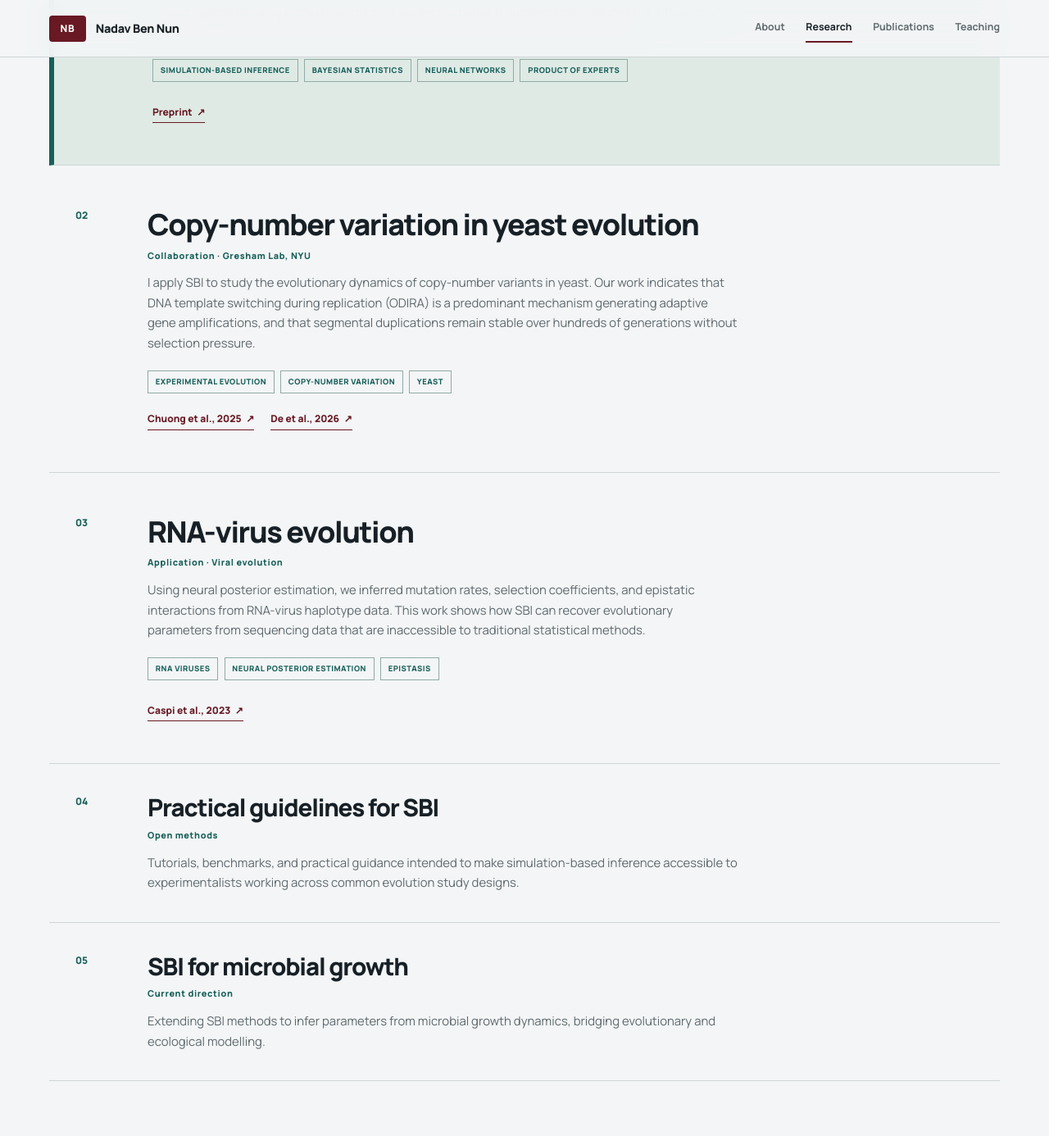
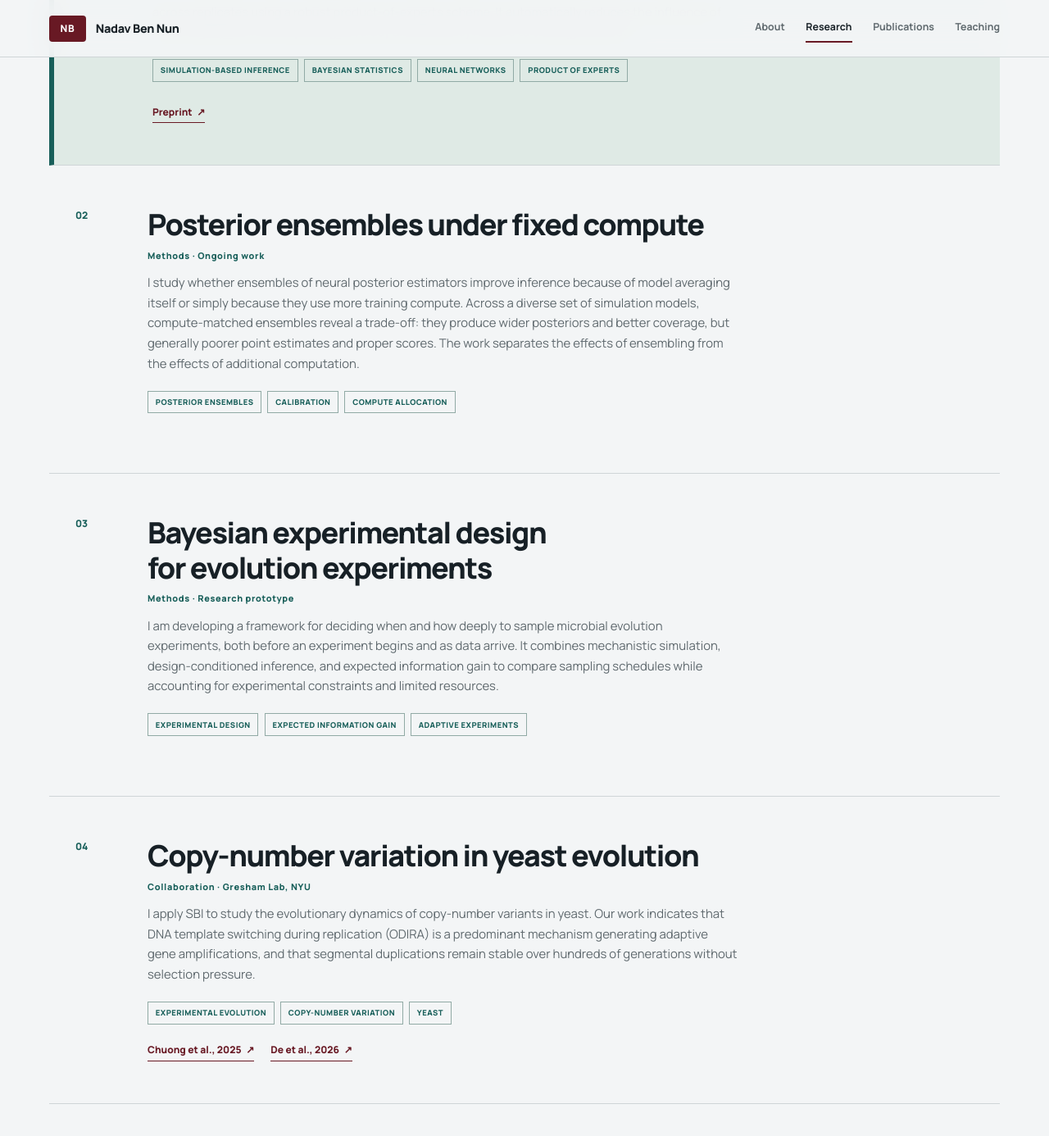
Before and after one commit to nadavbennun1/nadavbennun1.github.io, a Jekyll site: the page built from research.md, in a window 1280 px wide and 1400 px high, scrolled down 610 px. Shown: the top 1386 px of the window at 82% size. Built offline with Jekyll 4.4.1, drawn with Linux system fonts in a browser that asks for light colours.

Commit message:
Refine profile and expand research projects

```diff
--- a/_config.yml
+++ b/_config.yml
@@ -21,5 +21,5 @@ nav:
 # Social links
 email: nadavbennun1@mail.tau.ac.il
 google_scholar: # add your Google Scholar ID
-github: # add your GitHub username
+github: nadavbennun1
 twitter: # add your Twitter/X handle if any
--- a/_includes/header.html
+++ b/_includes/header.html
@@ -26,35 +26,45 @@
     this.setAttribute('aria-expanded', isOpen);
   });
 
-  document.querySelectorAll('[data-copy-email]').forEach(function (button) {
-    button.addEventListener('click', async function () {
-      const email = this.dataset.copyEmail;
-      const label = this.querySelector('[data-copy-label]');
-      let copied = false;
-
+  async function copyEmail(email) {
+    if (navigator.clipboard && window.isSecureContext) {
       try {
         await navigator.clipboard.writeText(email);
-        copied = true;
+        return;
       } catch (error) {
+        // Some browsers expose the Clipboard API but block it; use the legacy fallback.
+      }
+    }
+
     const fallback = document.createElement('textarea');
     fallback.value = email;
     fallback.setAttribute('readonly', '');
     fallback.style.position = 'fixed';
-        fallback.style.opacity = '0';
+    fallback.style.left = '-9999px';
     document.body.appendChild(fallback);
     fallback.select();
-        copied = document.execCommand('copy');
+    const copied = document.execCommand('copy');
     fallback.remove();
+
+    if (!copied) throw new Error('Copy command failed');
   }
 
-      if (copied) {
+  document.addEventListener('click', async function (event) {
+    const button = event.target.closest('[data-copy-email]');
+    if (!button) return;
+
+    const label = button.querySelector('[data-copy-label]');
+
+    try {
+      await copyEmail(button.dataset.copyEmail);
       label.textContent = 'Copied!';
-        this.classList.add('is-copied');
-        window.setTimeout(() => {
+      button.classList.add('is-copied');
+      window.setTimeout(function () {
         label.textContent = 'Email';
-          this.classList.remove('is-copied');
+        button.classList.remove('is-copied');
       }, 2000);
+    } catch (error) {
+      label.textContent = 'Copy failed';
     }
   });
-  });
 </script>
--- a/assets/css/style.css
+++ b/assets/css/style.css
@@ -282,15 +282,7 @@ h1, h2, h3 { text-wrap: balance; }
   font-size: 0.95rem;
 }
 
-.portrait { position: relative; padding: 0 1rem 1rem 0; }
-
-.portrait::before {
-  content: "";
-  position: absolute;
-  inset: 1.2rem 0 0 1.2rem;
-  z-index: 0;
-  background: var(--sage);
-}
+.portrait { position: relative; }
 
 .portrait-frame {
   position: relative;
@@ -324,9 +316,8 @@ h1, h2, h3 { text-wrap: balance; }
 
 .profile-section { padding-inline: 0; }
 .profile-facts { display: grid; grid-template-columns: repeat(2, 1fr); border-top: 1px solid var(--line); border-bottom: 1px solid var(--line); }
-.profile-facts div { min-height: 9rem; padding: 1.4rem 1.4rem 1.4rem 0; border-right: 1px solid var(--line); border-top: 5px solid var(--wine); }
-.profile-facts div:nth-child(2) { border-top-color: var(--teal); border-right: 0; }
-.profile-facts .education-fact { grid-column: 1 / -1; min-height: 0; padding-right: 0; border-top-color: var(--gold); border-right: 0; }
+.profile-facts div { min-height: 9rem; padding: 1.4rem 1.4rem 1.4rem 0; border-top: 5px solid var(--wine); }
+.profile-facts .education-fact { grid-column: 1 / -1; min-height: 0; padding-right: 0; }
 .profile-facts dt { margin-bottom: 1.25rem; color: var(--muted); font-size: 0.63rem; font-weight: 800; letter-spacing: 0.09em; text-transform: uppercase; }
 .profile-facts dd { font-size: 0.98rem; font-weight: 700; line-height: 1.5; }
 .education-list { display: grid; grid-template-columns: repeat(3, 1fr); gap: 1.5rem; padding: 0; list-style: none; }
@@ -335,6 +326,9 @@ h1, h2, h3 { text-wrap: balance; }
 
 .elsewhere-section { background: var(--sage); border-left: 8px solid var(--teal); }
 .elsewhere-copy { display: grid; grid-template-columns: 1fr 1fr; gap: 2rem clamp(2rem, 7vw, 6rem); color: #34423f; font-size: 1rem; font-weight: 600; line-height: 1.65; }
+
+.hero .text-links a,
+.hero .text-links button { font-size: 0.9rem; }
 
 /* Inner pages */
 .page-intro {
--- a/research.md
+++ b/research.md
@@ -39,6 +39,47 @@ permalink: /research/
   <article class="project">
     <div class="project-number">02</div>
     <div class="project-body">
+      <h2>Posterior ensembles under fixed compute</h2>
+      <p class="project-kicker">Methods · Ongoing work</p>
+      <p>
+        I study whether ensembles of neural posterior estimators improve inference because
+        of model averaging itself or simply because they use more training compute. Across
+        a diverse set of simulation models, compute-matched ensembles reveal a trade-off:
+        they produce wider posteriors and better coverage, but generally poorer point
+        estimates and proper scores. The work separates the effects of ensembling from the
+        effects of additional computation.
+      </p>
+      <ul class="keyword-list" aria-label="Research themes">
+        <li>Posterior ensembles</li>
+        <li>Calibration</li>
+        <li>Compute allocation</li>
+      </ul>
+    </div>
+  </article>
+
+  <article class="project">
+    <div class="project-number">03</div>
+    <div class="project-body">
+      <h2>Bayesian experimental design for evolution experiments</h2>
+      <p class="project-kicker">Methods · Research prototype</p>
+      <p>
+        I am developing a framework for deciding when and how deeply to sample microbial
+        evolution experiments, both before an experiment begins and as data arrive. It
+        combines mechanistic simulation, design-conditioned inference, and expected
+        information gain to compare sampling schedules while accounting for experimental
+        constraints and limited resources.
+      </p>
+      <ul class="keyword-list" aria-label="Research themes">
+        <li>Experimental design</li>
+        <li>Expected information gain</li>
+        <li>Adaptive experiments</li>
+      </ul>
+    </div>
+  </article>
+
+  <article class="project">
+    <div class="project-number">04</div>
+    <div class="project-body">
       <h2>Copy-number variation in yeast evolution</h2>
       <p class="project-kicker">Collaboration · Gresham Lab, NYU</p>
       <p>
@@ -60,7 +101,7 @@ permalink: /research/
   </article>
 
   <article class="project">
-    <div class="project-number">03</div>
+    <div class="project-number">05</div>
     <div class="project-body">
       <h2>RNA-virus evolution</h2>
       <p class="project-kicker">Application · Viral evolution</p>
@@ -80,7 +121,7 @@ permalink: /research/
   </article>
 
   <article class="project compact-project">
-    <div class="project-number">04</div>
+    <div class="project-number">06</div>
     <div class="project-body">
       <h2>Practical guidelines for SBI</h2>
       <p class="project-kicker">Open methods</p>
@@ -92,7 +133,7 @@ permalink: /research/
   </article>
 
   <article class="project compact-project">
-    <div class="project-number">05</div>
+    <div class="project-number">07</div>
     <div class="project-body">
       <h2>SBI for microbial growth</h2>
       <p class="project-kicker">Current direction</p>
```
Also changed, not shown: index.md (+2 -2 lines), teaching.md (+1 -1 lines). Lines whose indentation alone changed are shown as unchanged.
